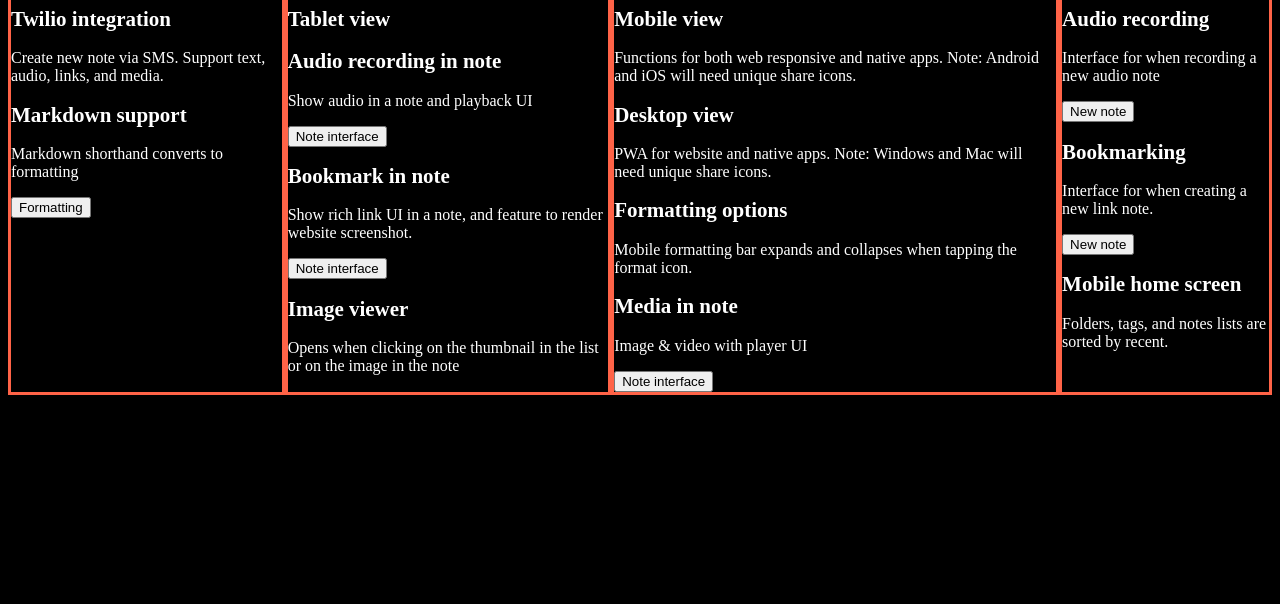
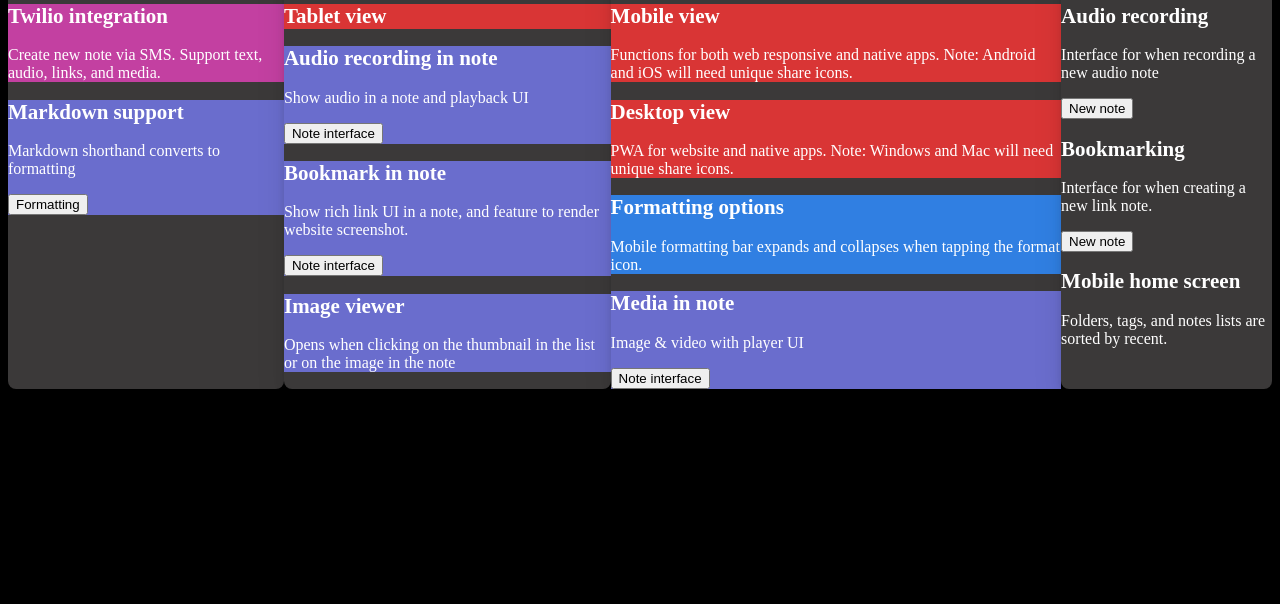
Before and after one commit to prod-sadcat/kanban, a plain HTML site: page index.html in a window 1280 px wide. Shown: the part 196-800 px from the top of the page. Drawn offline with Linux system fonts and the light colour scheme.

Commit message:
captainpokpok

```diff
--- a/index.html
+++ b/index.html
@@ -16,35 +16,55 @@
         <div class="row flex">
             <div class="column">
                 <h1>Backlog</h1>
+                <div class = "pink">
                 <h2>Twilio integration</h2>
                 <p>Create new note via SMS. Support text, audio, links, and media.</p>
+                </div>
+                <div class="blue">
                 <h2>Markdown support</h2>
                 <p>Markdown shorthand converts to formatting</p>
                 <button>Formatting</button>
+                </div>
             </div>
             <div class="column">
                 <h1>To do</h1>
+                <div class = "red">
                 <h2>Tablet view</h2>
+                </div>
+                <div class="blue">
                 <h2>Audio recording in note</h2>
                 <p>Show audio in a note and playback UI</p>
                 <button>Note interface</button>
+                </div>
+                <div class="blue">
                 <h2>Bookmark in note</h2>
                 <p>Show rich link UI in a note, and feature to render website screenshot.</p>
                 <button>Note interface</button>
+                </div>
+                <div class="blue">
                 <h2>Image viewer</h2>
                 <p>Opens when clicking on the thumbnail in the list or on the image in the note</p>
+                </div>
             </div>
             <div class="column">
                 <h1>In progress</h1>
+                <div class = "red">
                 <h2>Mobile view</h2>
                 <p>Functions for both web responsive and native apps. Note: Android and iOS will need unique share icons.</p>
+                </div>
+                <div class = "red">
                 <h2>Desktop view</h2>
                 <p>PWA for website and native apps. Note: Windows and Mac will need unique share icons.</p>
+                </div>
+                <div class = "light">
                 <h2>Formatting options</h2>
                 <p>Mobile formatting bar expands and collapses when tapping the format icon.</p>
+                </div>
+                <div class="blue">
                 <h2>Media in note</h2>
                 <p>Image & video with player UI</p>
                 <button>Note interface</button>
+                </div>
             </div>
             <div class="column">
                 <h1>Designed</h1>
--- a/src/css/style.css
+++ b/src/css/style.css
@@ -10,6 +10,8 @@ html, body{
     justify-content: flex-start;
     flex-direction: column;
     margin:auto;
+
+
 }
 
 .text1{
@@ -28,7 +30,14 @@ html, body{
 }
 
 .column{
-    border:3px solid tomato;
+
+
+    box-shadow: 0px 4px 8px rgba(0, 0, 0, 0.12), 0px 16px 32px rgba(0, 0, 0, 0.08);
+border-radius: 8px;
+    background-color: rgb(59, 57, 57);
+
+
+
 
 }
 
@@ -39,3 +48,23 @@ div.p{
 h2{
     font-size:21px;
 }
+
+.pink{
+    background-color: #C340A1;
+
+}
+
+.blue{
+    background-color:#6A6DCD;
+
+}
+
+.red{
+    background-color: #D93535;
+
+}
+
+.light{
+    background-color: #307FE2;
+
+}
```
